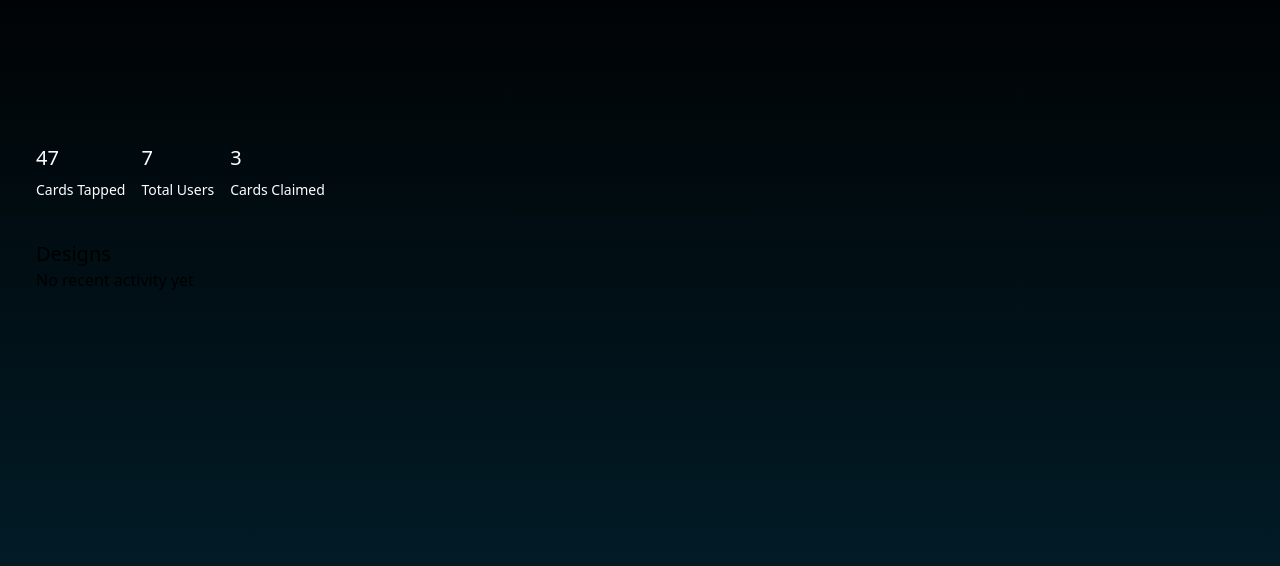
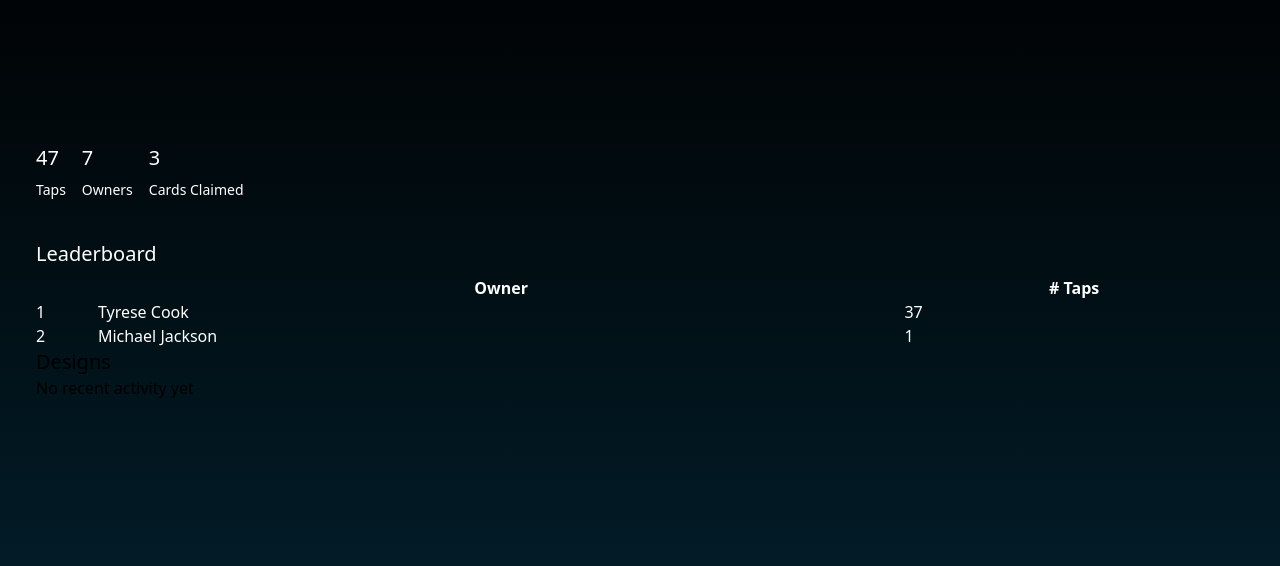
Before and after one commit to tairesu/Assignment_Project_Tyrese_tyresec2, a Django app: page /stats/ in a window 1280 px wide. Shown: the part 72-638 px from the top of the page. Run offline with Django 5.2, Linux system fonts and the light colour scheme; data comes from the database, SQL or seed files in the repository; both versions use the stored data as it was after the commit; some libraries are stand-ins or nearby versions.

Commit message:
Stats view sends leaderboard to stats template

```diff
--- a/cardManager/templates/cardManager/stats.html
+++ b/cardManager/templates/cardManager/stats.html
@@ -6,12 +6,12 @@
     <div class="flex flex-row gap-4 mb-10 text-white">
         <div class="flex flex-col gap-2">
             <h2 class="text-xl">{{ n_taps }}</h2>
-            <p class="text-sm">Cards Tapped</p>
+            <p class="text-sm">Taps</p>
 
         </div>
         <div class="flex flex-col gap-2 text-white">
             <h2 class="text-xl">{{ n_users }}</h2>
-            <p class="text-sm">Total Users</p>
+            <p class="text-sm">Owners</p>
 
         </div>
         <div class="flex flex-col gap-2 text-white">
@@ -21,6 +21,32 @@
         </div>
     </div>
 
+		<div class=" flex flex-col text-white">
+			<h2 class="text-xl">Leaderboard</h2>
+            <table class="mt-2">
+                <thead>
+                    <tr>
+                        <th></th>
+                        <th>Owner</th>
+                        <th># Taps</th>
+                    </tr>
+                </thead>
+                <tbody>
+                    {% for user_tap in user_taps %}
+                    <tr>
+                        <td>{{ forloop.counter }}</td>
+                        <td>{{ user_tap.user }}</td>
+                        <td>{{ user_tap.n_card_taps }}</td>
+                    </tr>
+                    {% empty %}
+				    <tr>
+                        <td colspan="3">No users yet</td>
+                    </tr>
+			        {% endfor %}
+                </tbody>
+            </table>
+
+		</div>
 		<div class="activity flex flex-col">
 			<h2 class="text-xl">Designs</h2>
 			{% for activity in recent_activities%}
--- a/cardManager/views.py
+++ b/cardManager/views.py
@@ -91,5 +91,8 @@ class Stats(ListView):
         context['n_taps'] = Usage.objects.count()
         context['n_users'] = Owner.objects.count()
         context['n_cards_claimed'] = Card.objects.exclude(owner=None).count()
+        user_taps = Usage.objects.exclude(card__owner=None).values('card__owner_id').annotate(n_card_taps=Count('card'))
+        cleaned_user_taps = [{'user':Owner.objects.get(pk=item['card__owner_id']),'n_card_taps':item['n_card_taps']} for item in user_taps ]
+        context['user_taps'] = cleaned_user_taps
         print('Stats.get_context_data() => ', context)
         return context
```
Also changed, not shown: db.sqlite3.
